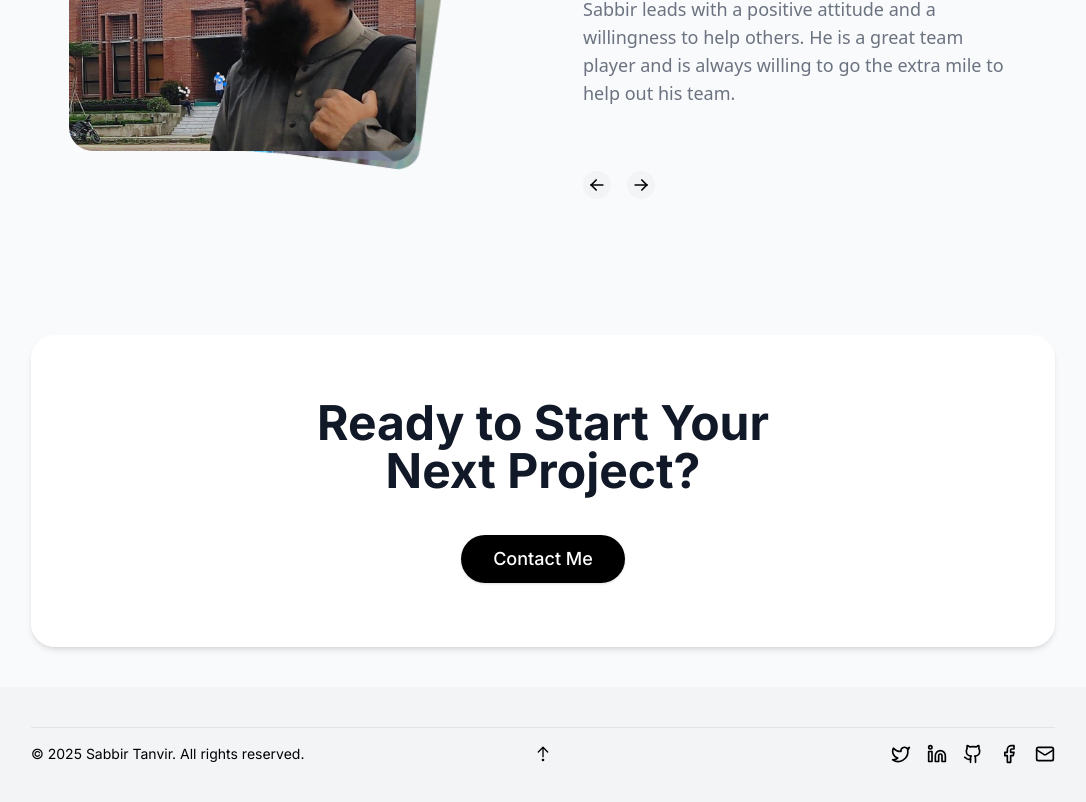
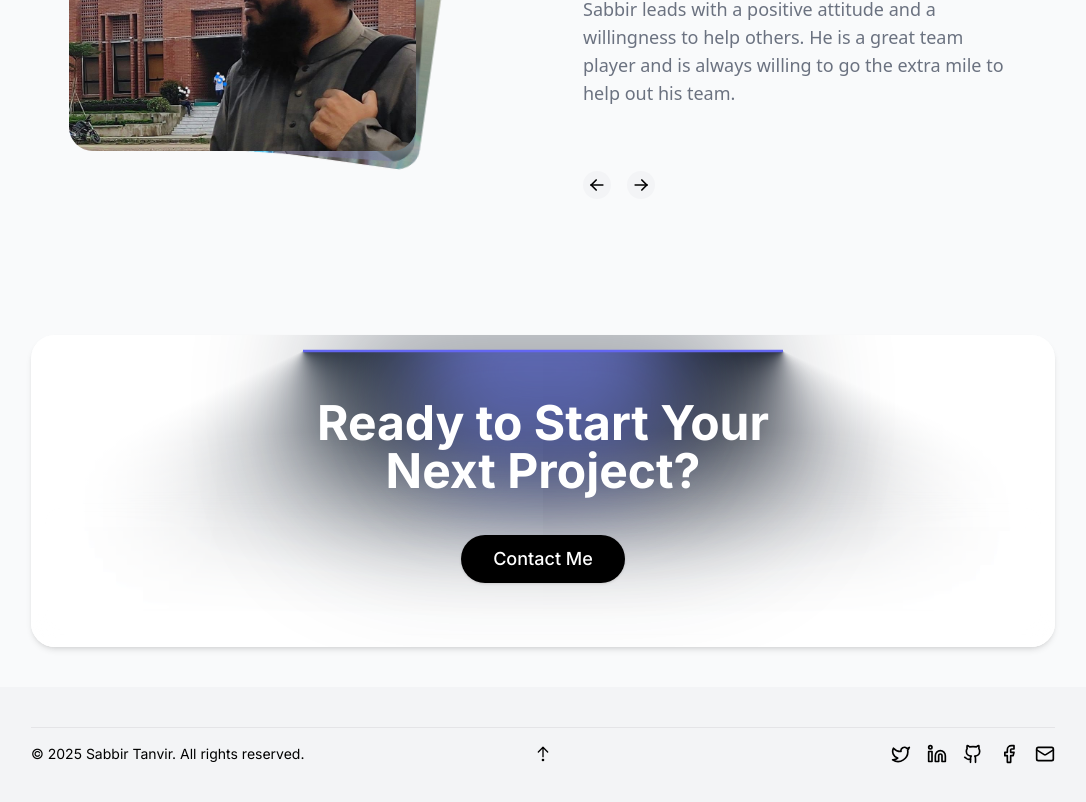
Before and after one commit to sabbir-tanvir/Portfolio-v3, a Next.js app: page / in a window 1280 px wide. Shown: the part 4260-5062 px from the top of the page, without its empty margins (97-1183 px from the left). Built offline with nearby package versions, Linux system fonts and the light colour scheme.

Commit message:
improve the contact animation add new lamp bar

```diff
--- a/src/app/about/page.tsx
+++ b/src/app/about/page.tsx
@@ -152,7 +152,7 @@ export default function AboutPage() {
                   A <span className="text-[#90c797]">creative developer</span> & digital designer
                 </h1>
                 <p className="text-muted-foreground text-lg mb-8">
-                  I collaborate with brands globally to design impactful, mission-focused websites
+                  I collaborate with brands globally to design && develop impactful, mission-focused websites
                   that drive results and achieve business goals.
                 </p>
                 <Link href="/resume" target="_blank">
--- a/src/components/contact-cta.tsx
+++ b/src/components/contact-cta.tsx
@@ -5,6 +5,7 @@ import { motion } from "framer-motion";
 import Link from "next/link";
 import { useTheme } from "next-themes";
 import { Button } from "@/components/ui/button";
+import { LampContainer } from "../components/ui/lamp";
 
 export function ContactCTA() {
   const { theme } = useTheme();
@@ -20,29 +21,33 @@ export function ContactCTA() {
 
   return (
     <section className="py-10 bg-gray-50 dark:bg-[#0B0B0D]">
-      <div className="container-custom  ">
-        <div className=" rounded-3xl relative bg-white dark:bg-[#111116] shadow-md">
-          <div className="absolute inset-0">
-            <div className="absolute inset-0 rounded-3xl  bg-white  dark:bg-[#111116]"></div>
-          </div>
+      <div className="container-custom">
+        <div className="rounded-3xl relative bg-transparent dark:bg-transparent shadow-md overflow-hidden">
+          {/* Lamp container as background */}
+          <LampContainer className="absolute inset-0 w-full h-full">
+            <div className="h-full w-full">
+              {/* Empty container to render lamp effect */}
+            </div>
+          </LampContainer>
 
-          <div className="relative py-16 px-8 md:px-16 text-center">
+          {/* Content div with transparent background */}
+          <div className="relative z-10 py-16 px-8 md:px-16 text-center bg-transparent">
             <motion.h2
               initial={{ opacity: 0, y: -20 }}
               whileInView={{ opacity: 1, y: 0 }}
-              transition={{ duration: 0.5 }}
+              transition={{ duration: 1 }}
               viewport={{ once: true }}
-              className="text-3xl md:text-4xl lg:text-5xl  font-bold mb-6 text-gray-900 dark:text-white"
+              className="text-3xl md:text-4xl lg:text-5xl font-bold mb-6 text-white "
             >
               Ready to Start Your
               <br />
-               Next Project?
+              Next Project?
             </motion.h2>
 
             <motion.p
               initial={{ opacity: 0, y: 20 }}
               whileInView={{ opacity: 1, y: 0 }}
-              transition={{ duration: 0.5, delay: 0.2 }}
+              transition={{ duration: 1, delay: 0.2 }}
               viewport={{ once: true }}
               className="pt-4"
             >
--- /dev/null
+++ b/src/components/ui/lamp.tsx
@@ -0,0 +1,131 @@
+"use client";
+import React from "react";
+import { motion } from "motion/react";
+import { cn } from "@/lib/utils";
+import { useTheme } from "next-themes";
+
+export function LampDemo() {
+  return (
+    <LampContainer>
+      <motion.h1
+        initial={{ opacity: 0.5, y: 100 }}
+        whileInView={{ opacity: 1, y: 0 }}
+        transition={{
+          delay: 0.3,
+          duration: 0.8,
+          ease: "easeInOut",
+        }}
+        className="mt-8 bg-gradient-to-br from-slate-300 to-slate-500 py-4 bg-clip-text text-center text-4xl font-medium tracking-tight text-transparent md:text-7xl"
+      >
+        Build lamps <br /> the right way
+      </motion.h1>
+    </LampContainer>
+  );
+}
+
+export const LampContainer = ({
+  children,
+  className,
+}: {
+  children: React.ReactNode;
+  className?: string;
+}) => {
+  const { theme } = useTheme();
+  const isDarkTheme = theme === "dark";
+
+  return (
+    <div
+      className={cn(
+        "relative flex inset-0 h-fit flex-col items-center justify-center overflow-hidden w-full rounded-md z-0",
+        isDarkTheme ? "bg-slate-950" : "bg-white",
+        className
+      )}
+    >
+      <div className="relative inset-0 flex w-full flex-1 scale-y-125 items-center justify-center isolate z-0 ">
+        <motion.div
+          initial={{ opacity: 0.5, width: "15rem" }}
+          whileInView={{ opacity: 1, width: "30rem" }}
+          transition={{
+            delay: 0.3,
+            duration: 0.8,
+            ease: "easeInOut",
+          }}
+          style={{
+            backgroundImage: `conic-gradient(var(--conic-position), var(--tw-gradient-stops))`,
+          }}
+          className={cn("absolute inset-auto right-1/2 h-56 overflow-visible w-[30rem] bg-gradient-conic text-white [--conic-position:from_70deg_at_center_top]",
+            isDarkTheme ? "from-gray-500 via-transparent to-transparent" : "from-gray-800 via-transparent to-transparent"
+          )}
+        >
+          <div className={cn("absolute w-[100%] left-0 h-40 bottom-0 z-20 [mask-image:linear-gradient(to_top,white,transparent)]",
+            isDarkTheme ? "bg-slate-950" : "bg-white"
+          )} />
+          <div className={cn("absolute w-40 h-[100%] left-0 bottom-0 z-20 [mask-image:linear-gradient(to_right,white,transparent)]",
+            isDarkTheme ? "bg-slate-950" : "bg-white"
+          )} />
+        </motion.div>
+        <motion.div
+          initial={{ opacity: 0.5, width: "15rem" }}
+          whileInView={{ opacity: 1, width: "30rem" }}
+          transition={{
+            delay: 0.3,
+            duration: 0.8,
+            ease: "easeInOut",
+          }}
+          style={{
+            backgroundImage: `conic-gradient(var(--conic-position), var(--tw-gradient-stops))`,
+          }}
+          className={cn("absolute inset-auto left-1/2 h-56 w-[30rem] bg-gradient-conic text-white [--conic-position:from_290deg_at_center_top]",
+            isDarkTheme ? "from-transparent via-transparent to-gray-500" : "from-transparent via-transparent to-gray-900"
+          )}
+        >
+          <div className={cn("absolute w-40 h-[100%] right-0 bottom-0 z-20 [mask-image:linear-gradient(to_left,white,transparent)]",
+            isDarkTheme ? "bg-slate-950" : "bg-white"
+          )} />
+          <div className={cn("absolute w-[100%] right-0 h-40 bottom-0 z-20 [mask-image:linear-gradient(to_top,white,transparent)]",
+            isDarkTheme ? "bg-slate-950" : "bg-white"
+          )} />
+        </motion.div>
+        <div className={cn("absolute top-1/2 h-48 w-full translate-y-12 scale-x-150 blur-2xl",
+          isDarkTheme ? "bg-slate-950" : "bg-white"
+        )}></div>
+        <div className="absolute top-1/2 z-50 h-48 w-full bg-transparent opacity-10 backdrop-blur-md"></div>
+        <div className={cn("absolute inset-auto z-50 h-36 w-[28rem] -translate-y-1/2 rounded-full opacity-50 blur-3xl",
+          isDarkTheme ? "bg-cyan-500" : "bg-gray-800"
+        )}></div>
+        <motion.div
+          initial={{ width: "8rem" }}
+          whileInView={{ width: "16rem" }}
+          transition={{
+            delay: 0.3,
+            duration: 0.8,
+            ease: "easeInOut",
+          }}
+          className={cn("absolute inset-auto z-30 h-36 w-64 -translate-y-[6rem] rounded-full blur-2xl",
+            isDarkTheme ? "bg-cyan-400" : "bg-indigo-400"
+          )}
+        ></motion.div>
+        <motion.div
+          initial={{ width: "15rem" }}
+          whileInView={{ width: "30rem" }}
+          transition={{
+            delay: 0.3,
+            duration: 0.8,
+            ease: "easeInOut",
+          }}
+          className={cn("absolute inset-auto z-50 h-0.5 w-[30rem] -translate-y-[7rem]",
+            isDarkTheme ? "bg-cyan-400" : "bg-indigo-500"
+          )}
+        ></motion.div>
+
+        <div className={cn("absolute inset-auto z-40 h-44 w-full -translate-y-[12.5rem]",
+          isDarkTheme ? "bg-slate-950" : "bg-white"
+        )}></div>
+      </div>
+
+      <div className="relative z-50 flex -translate-y-80 flex-col items-center px-5">
+        {children}
+      </div>
+    </div>
+  );
+};
```
